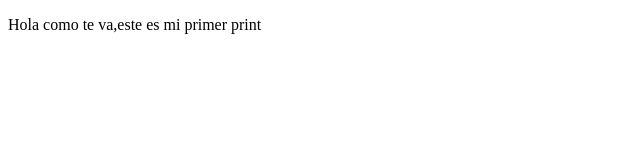
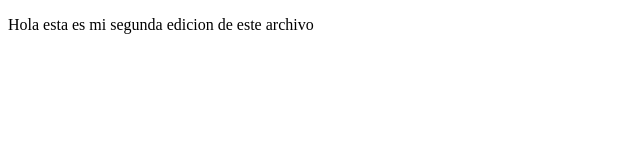
Before and after one commit to DSTHOREX/ProyectoCursoDemoPrework, a plain HTML site: page index.html in a window 1280 px wide. Shown: the full height of the page, 0-640 px from the left. Drawn offline with Linux system fonts and the light colour scheme.

Commit message:
Se agrega segunda edicion de archivo Index.html

```diff
--- a/index.html
+++ b/index.html
@@ -7,6 +7,6 @@
     <title>Hola mundo</title>
 </head>
 <body>
-    <p>Hola como te va,este es mi primer print</p>
+    <p>Hola esta es mi segunda edicion de este archivo</p>
 </body>
 </html>
```
